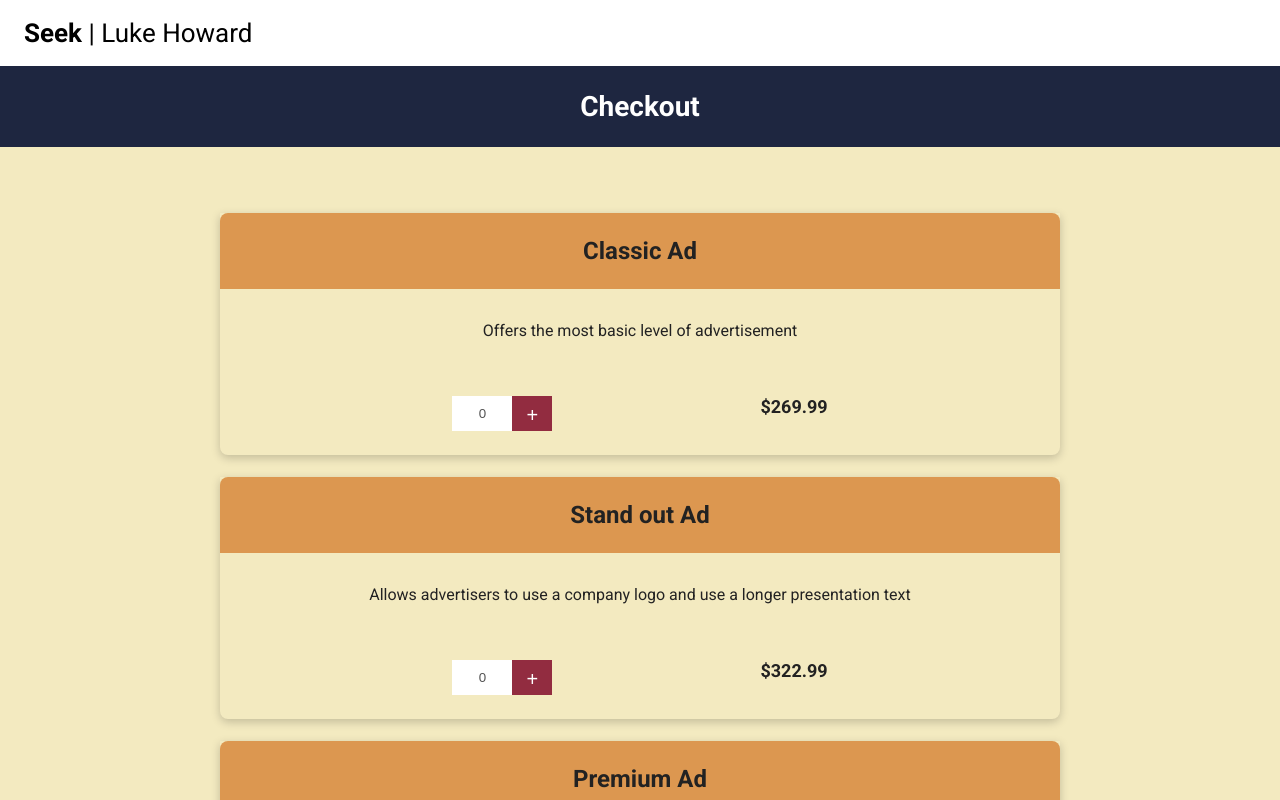
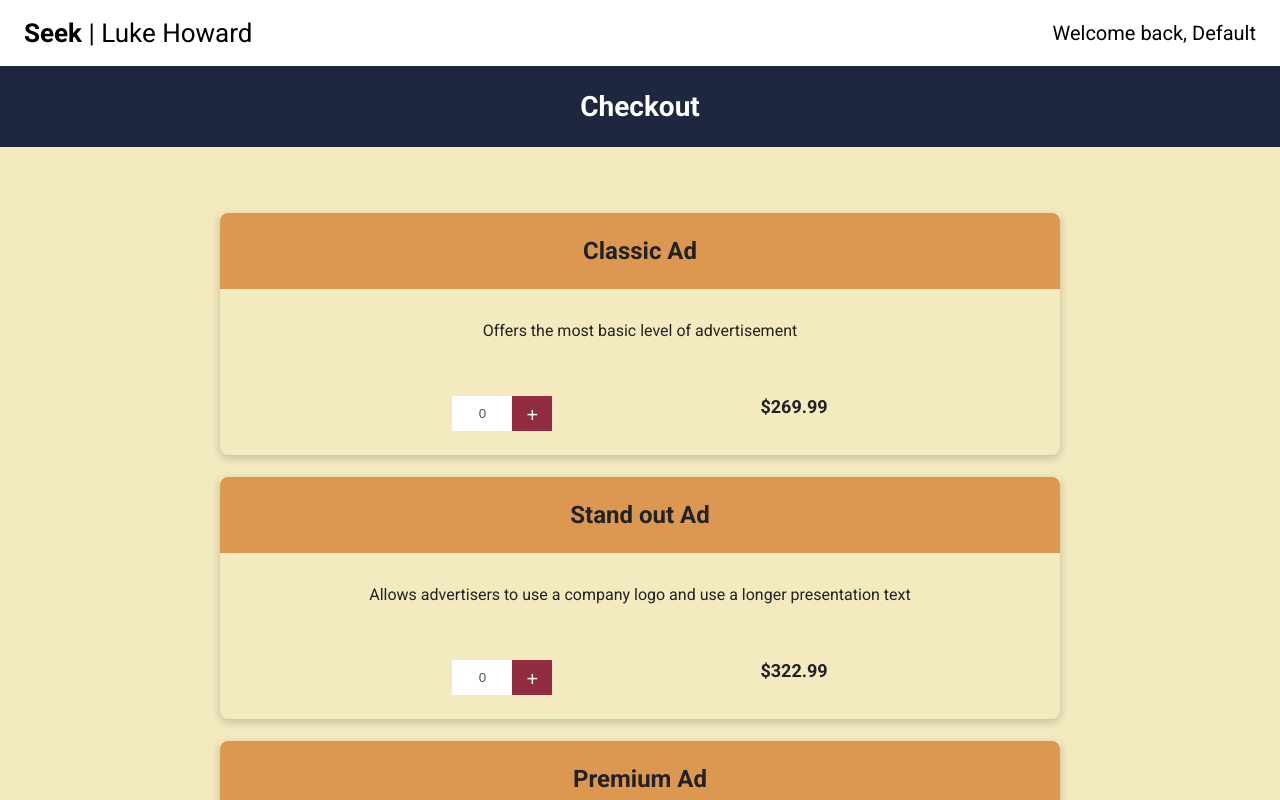
Before and after one commit to binaryluke/seek, a React (Vite) app: page /checkout in a window 1280 px wide. Shown: the top 800 px of the page. Built offline with nearby package versions, Linux system fonts and the light colour scheme.

Commit message:
Show name of logged in user

```diff
--- a/src/App.module.css
+++ b/src/App.module.css
@@ -1,4 +1,7 @@
 .header {
+  display: flex;
+  justify-content: space-between;
+  align-items: center;
   background: white;
   padding: 18px 24px;
   box-sizing: border-box;
@@ -12,6 +15,10 @@
 
 .header h1 > span {
   font-weight: 400;
+}
+
+.header p {
+  font-size: 20px;
 }
 
 .main {
--- a/src/App.tsx
+++ b/src/App.tsx
@@ -1,13 +1,18 @@
-import { Outlet, Link } from "react-router-dom";
+import { Outlet, Link, useMatch } from "react-router-dom";
+import { useCustomer } from "./providers/AuthProvider";
 import * as classes from "./App.module.css";
 
 export const App = () => {
+  const { customerName } = useCustomer();
+  const isCheckoutRoute = useMatch("/checkout");
+
   return (
     <>
       <header className={classes.header}>
         <h1>
           <Link to="/">Seek</Link> <span>| Luke Howard</span>
         </h1>
+        {isCheckoutRoute && <p>Welcome back, {customerName}</p>}
       </header>
       <main className={classes.main}>
         <Outlet />
```
